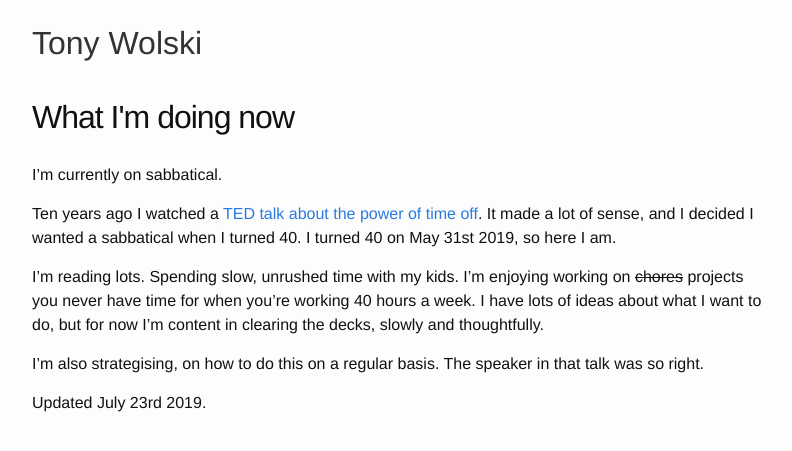
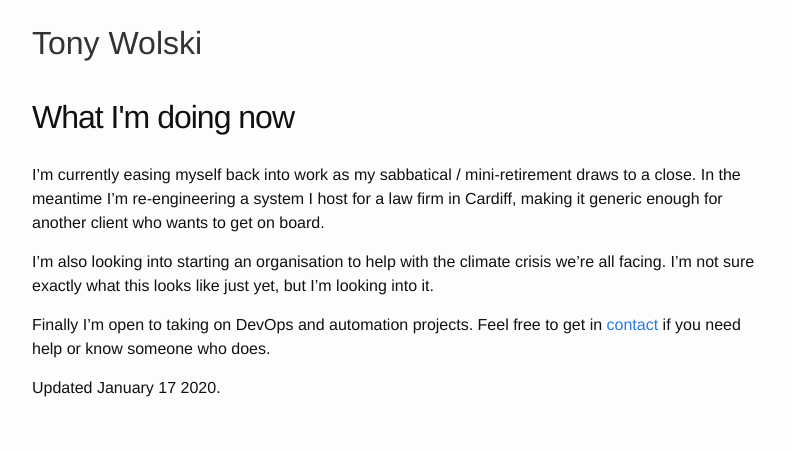
Before and after one commit to awolski/awolski.github.io, a Jekyll site: the page built from now.md, in a window 1280 px wide. Shown: the top 451 px of the page, without its empty margins (238-1030 px from the left). Built offline with Jekyll 4.4.1, drawn with Linux system fonts in a browser that asks for light colours.

Commit message:
Update now page

```diff
--- a/now.md
+++ b/now.md
@@ -4,12 +4,11 @@ title: What I'm doing now
 permalink: /now/
 ---
 
-I'm currently on sabbatical.
+I'm currently easing myself back into work as my sabbatical / mini-retirement draws to a close. In the meantime I'm re-engineering a system I host for a law firm in Cardiff, making it generic enough for another client who wants to get on board.
 
-Ten years ago I watched a [TED talk about the power of time off](https://www.ted.com/talks/stefan_sagmeister_the_power_of_time_off). It made a lot of sense, and I decided I wanted a sabbatical when I turned 40. I turned 40 on May 31st 2019, so here I am.
+I'm also looking into starting an organisation to help with the climate crisis we're all facing. I'm not sure exactly what this looks like just yet, but I'm looking into it.
 
-I'm reading lots. Spending slow, unrushed time with my kids. I'm enjoying working on ~~chores~~ projects you never have time for when you're working 40 hours a week. I have lots of ideas about what I want to do, but for now I'm content in clearing the decks, slowly and thoughtfully.
+Finally I'm open to taking on DevOps and automation projects. Feel free to get in [contact](/contact) if you need help or know someone who does.
 
-I'm also strategising, on how to do this on a regular basis. The speaker in that talk was so right.
 
-Updated July 23rd 2019.
+Updated January 17 2020.
```
